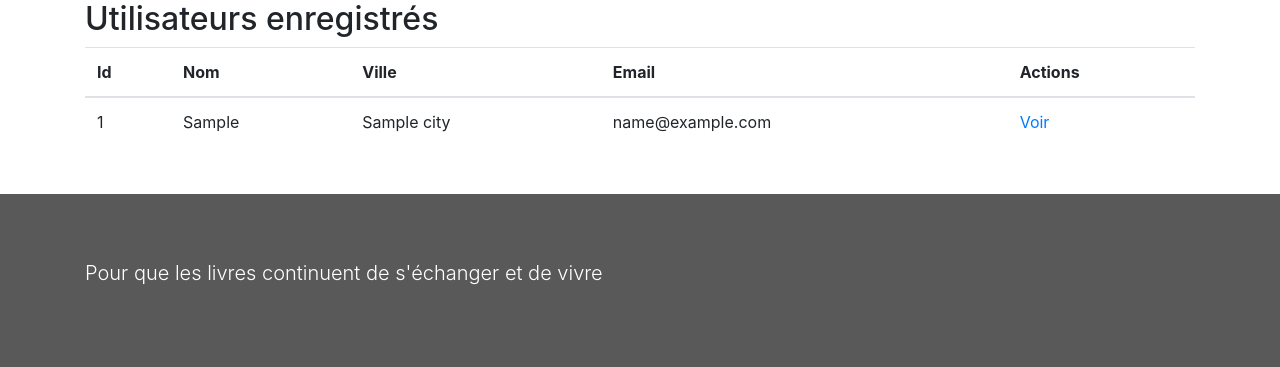
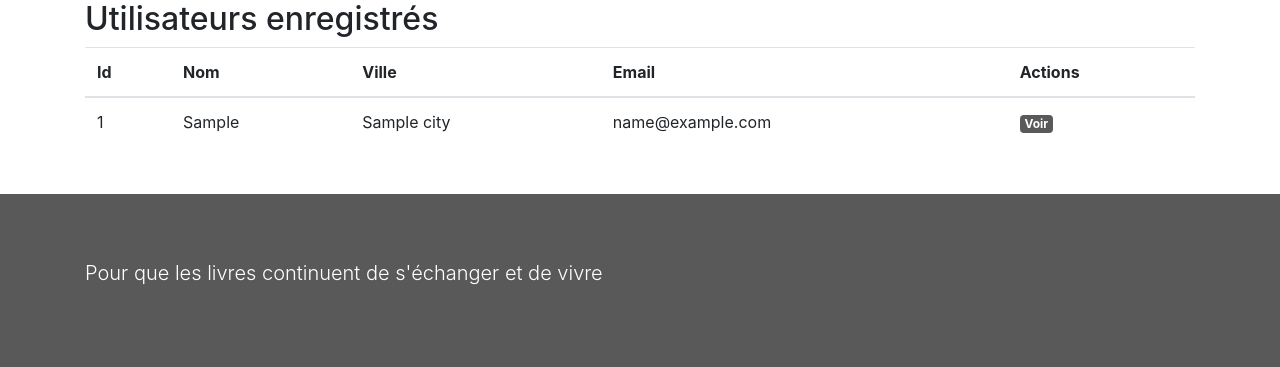
Before and after one commit to thomgo/symfonyLibrairy, a Symfony app: template templates/librairian/users.html.twig in a window 1280 px wide. Shown: the part 337-704 px from the top of the page. Run offline with Twig, Linux system fonts and the light colour scheme; the template is opened without the code that fills it: most values are stand-ins (such as "Sample title", 1, 10 or a date in 2020); some libraries are stand-ins or nearby versions.

Commit message:
add som styling on users template

```diff
--- a/templates/librairian/users.html.twig
+++ b/templates/librairian/users.html.twig
@@ -22,7 +22,7 @@
       <td>{{ user.firstName }}</td>
       <td>{{ user.city }}</td>
       <td>{{ user.email }}</td>
-      <td><a href="{{ path("librairian_user", {"id" : user.id}) }}">Voir</a></td>
+      <td><a class="badge main-bg text-white" href="{{ path("librairian_user", {"id" : user.id}) }}">Voir</a></td>
     </tr>
   {% endfor %}
 </tbody>
```
